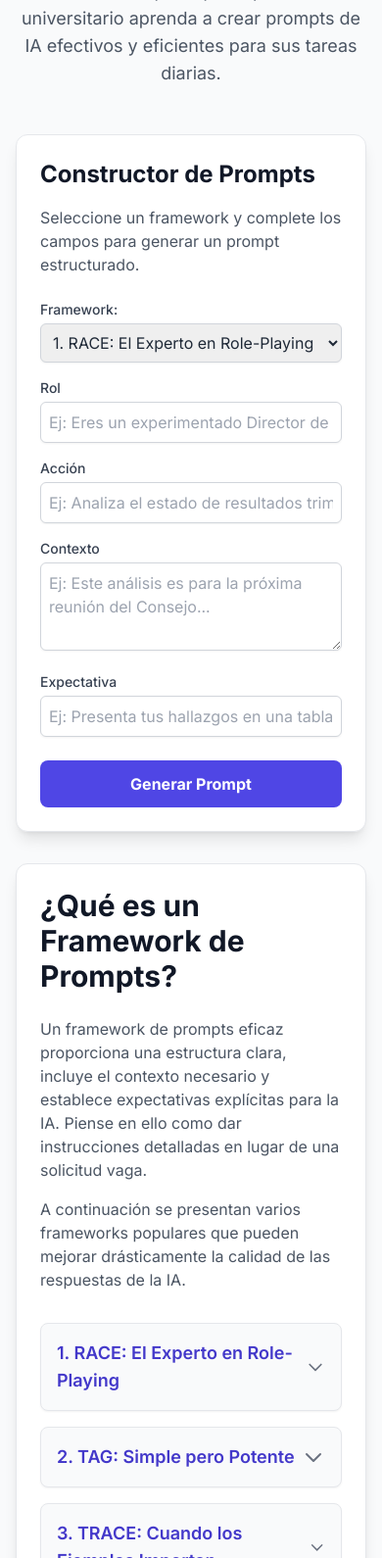
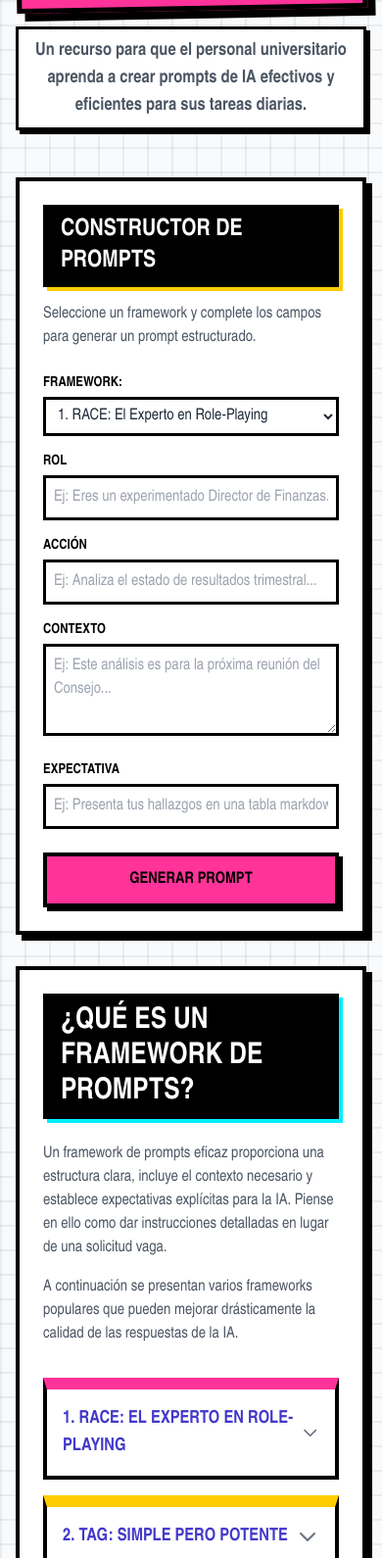
Before and after one commit to gvaldezr/memovaldez, a plain HTML site: page pages/frameworks.html in a window 390 px wide. Shown: the part 175-1765 px from the top of the page at 98% size. Drawn offline with nearby package versions, Linux system fonts and the light colour scheme.

Commit message:
Replica estilo visual de index en frameworks

```diff
--- a/pages/frameworks.html
+++ b/pages/frameworks.html
@@ -9,44 +9,212 @@
     <link rel="preconnect" href="https://fonts.gstatic.com" crossorigin>
     <link href="https://fonts.googleapis.com/css2?family=Inter:wght@400;500;600;700&display=swap" rel="stylesheet">
     <style>
+        :root {
+            --bg-cream: #faf8f5;
+            --grid-color: rgba(0, 0, 0, 0.06);
+            --hot-pink: #ff3399;
+            --bright-yellow: #ffcc00;
+            --cyan: #00eeff;
+            --black: #000000;
+            --white: #ffffff;
+            --good-green: #2ee67e;
+        }
+
+        * {
+            box-sizing: border-box;
+            font-family: 'Arial Narrow', Arial, sans-serif;
+        }
+
         body {
-            font-family: 'Inter', sans-serif;
+            margin: 0;
+            min-height: 100vh;
+            background-color: var(--bg-cream);
+            background-image:
+                linear-gradient(var(--grid-color) 2px, transparent 2px),
+                linear-gradient(90deg, var(--grid-color) 2px, transparent 2px);
+            background-size: 25px 25px;
+            color: var(--black);
         }
+
+        .container {
+            max-width: 1280px;
+        }
+
+        header h1 {
+            text-transform: uppercase;
+            background: var(--hot-pink);
+            border: 5px solid var(--black);
+            box-shadow: 8px 8px 0 var(--black);
+            display: inline-block;
+            padding: 20px 28px;
+            line-height: 0.95;
+            transform: rotate(-1deg);
+            color: var(--black);
+            -webkit-text-stroke: 1px var(--white);
+        }
+
+        header p {
+            background: var(--white);
+            border: 3px solid var(--black);
+            display: inline-block;
+            padding: 8px 14px;
+            box-shadow: 4px 4px 0 var(--black);
+            font-weight: 700;
+        }
+
+        .bg-white {
+            background: var(--white) !important;
+            border: 4px solid var(--black) !important;
+            border-radius: 0 !important;
+            box-shadow: 6px 6px 0 var(--black) !important;
+        }
+
+        .border,
+        .border-gray-200,
+        .border-gray-300 {
+            border-color: var(--black) !important;
+        }
+
+        h2 {
+            text-transform: uppercase;
+            background: var(--black);
+            color: var(--white) !important;
+            display: inline-block;
+            padding: 6px 14px;
+            border: 4px solid var(--black);
+            box-shadow: 4px 4px 0 var(--cyan);
+            margin-bottom: 14px;
+        }
+
+        .lg\:col-span-1 > .bg-white h2 {
+            box-shadow: 4px 4px 0 var(--bright-yellow);
+        }
+
         .framework-card {
-            transition: all 0.3s ease-in-out;
+            transition: all 0.25s ease-in-out;
+            border: 4px solid var(--black) !important;
+            border-radius: 0 !important;
+            box-shadow: 4px 4px 0 var(--black);
+            background: var(--white) !important;
         }
+
+        .framework-card:nth-child(3n+1) {
+            border-top: 12px solid var(--hot-pink) !important;
+        }
+
+        .framework-card:nth-child(3n+2) {
+            border-top: 12px solid var(--bright-yellow) !important;
+        }
+
+        .framework-card:nth-child(3n) {
+            border-top: 12px solid var(--cyan) !important;
+        }
+
+        .framework-card button {
+            font-weight: 900;
+            text-transform: uppercase;
+        }
+
+        .framework-card.open {
+            transform: translate(-2px, -2px);
+            box-shadow: 8px 8px 0 var(--black);
+        }
+
         .framework-details {
             max-height: 0;
             overflow: hidden;
             transition: max-height 0.5s ease-in-out, padding 0.5s ease-in-out;
         }
+
         .framework-card.open .framework-details {
-            max-height: 1000px; /* Adjust as needed */
+            max-height: 1000px;
             padding-top: 1rem;
             padding-bottom: 1rem;
         }
+
         .framework-card.open .arrow-icon {
             transform: rotate(180deg);
         }
+
         .arrow-icon {
             transition: transform 0.3s ease-in-out;
         }
+
+        label {
+            font-weight: 900 !important;
+            text-transform: uppercase;
+            color: var(--black) !important;
+        }
+
+        select,
+        input,
+        textarea {
+            border: 3px solid var(--black) !important;
+            border-radius: 0 !important;
+            box-shadow: 3px 3px 0 var(--black);
+            font-weight: 700;
+            color: var(--black);
+            background: var(--white);
+        }
+
+        select:focus,
+        input:focus,
+        textarea:focus {
+            outline: none;
+            border-color: var(--black) !important;
+            box-shadow: 0 0 0 3px var(--cyan), 3px 3px 0 var(--black);
+        }
+
+        button.bg-indigo-600 {
+            background: var(--hot-pink) !important;
+            color: var(--black) !important;
+            border: 4px solid var(--black) !important;
+            border-radius: 0 !important;
+            box-shadow: 4px 4px 0 var(--black);
+            text-transform: uppercase;
+            font-weight: 900;
+        }
+
+        button.bg-indigo-600:hover {
+            background: var(--bright-yellow) !important;
+        }
+
+        #prompt_output_container h3 {
+            text-transform: uppercase;
+            font-weight: 900;
+        }
+
         .code-block {
-            background-color: #1f2937;
-            color: #d1d5db;
+            background: var(--black);
+            color: var(--white);
             padding: 1rem;
-            border-radius: 0.5rem;
-            font-family: monospace;
+            border: 4px solid var(--black);
+            border-radius: 0;
+            font-family: 'Courier New', Courier, monospace;
+            font-weight: bold;
             white-space: pre-wrap;
             word-wrap: break-word;
+            box-shadow: 4px 4px 0 var(--cyan);
         }
+
+        #prompt_output + button,
+        #prompt_output_container button {
+            border: 3px solid var(--black) !important;
+            border-radius: 0 !important;
+            box-shadow: 3px 3px 0 var(--black);
+            background: var(--bright-yellow) !important;
+            color: var(--black) !important;
+        }
+
         .toast {
             visibility: hidden;
             min-width: 250px;
-            background-color: #10B981;
-            color: #fff;
+            background: var(--good-green);
+            color: var(--black);
             text-align: center;
-            border-radius: 8px;
+            border: 4px solid var(--black);
+            border-radius: 0;
+            box-shadow: 4px 4px 0 var(--black);
             padding: 16px;
             position: fixed;
             z-index: 10;
@@ -55,10 +223,19 @@
             bottom: 30px;
             opacity: 0;
             transition: visibility 0s, opacity 0.5s linear;
+            font-weight: 900;
+            text-transform: uppercase;
         }
+
         .toast.show {
             visibility: visible;
             opacity: 1;
+        }
+
+        @media (max-width: 1024px) {
+            header h1 {
+                font-size: 2.2rem !important;
+            }
         }
     </style>
 </head>
```
